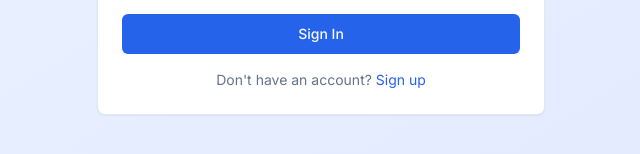
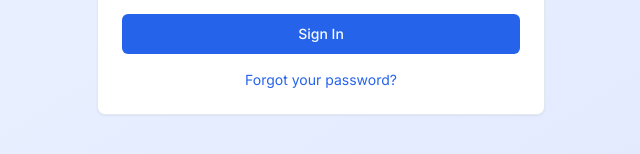
Before and after one commit to djkiraly/powerhouse-photos, a Next.js app: page /login in a window 1280 px wide. Shown: the part 482-636 px from the top of the page, without its empty margins (319-959 px from the left). Built offline with nearby package versions, Linux system fonts and the light colour scheme.

Commit message:
Feb 6 Update 6

```diff
--- a/app/login/page.tsx
+++ b/app/login/page.tsx
@@ -3,7 +3,6 @@
 import { useState } from "react";
 import { signIn } from "next-auth/react";
 import { useRouter } from "next/navigation";
-import Link from "next/link";
 import { Button } from "@/components/ui/button";
 import { Input } from "@/components/ui/input";
 import { Label } from "@/components/ui/label";
@@ -86,12 +85,12 @@ export default function LoginPage() {
             <Button type="submit" className="w-full" disabled={loading}>
               {loading ? "Signing in..." : "Sign In"}
             </Button>
-            <p className="text-sm text-center text-muted-foreground">
-              Don't have an account?{" "}
-              <Link href="/signup" className="text-primary hover:underline">
-                Sign up
-              </Link>
-            </p>
+            <a
+              href="https://fundraising.panhandlepowerhouse.com/forgot-password"
+              className="text-sm text-primary hover:underline"
+            >
+              Forgot your password?
+            </a>
           </CardFooter>
         </form>
       </Card>
```
